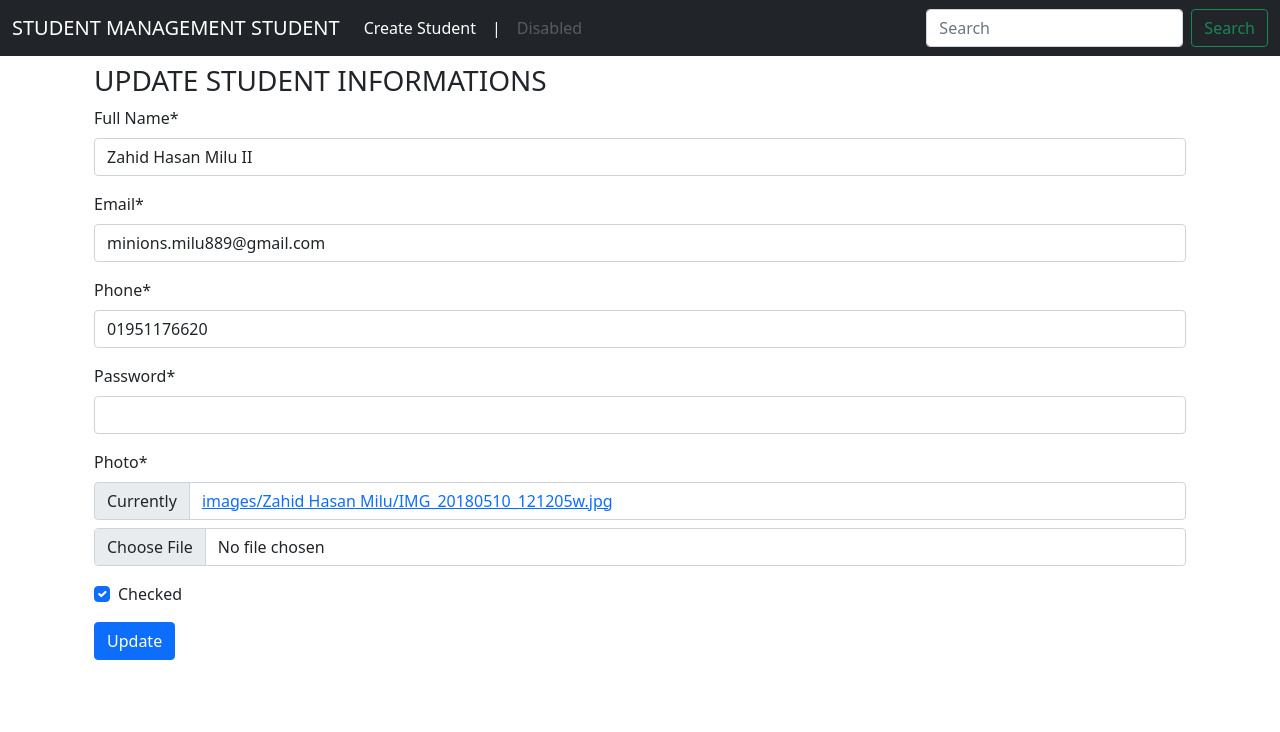
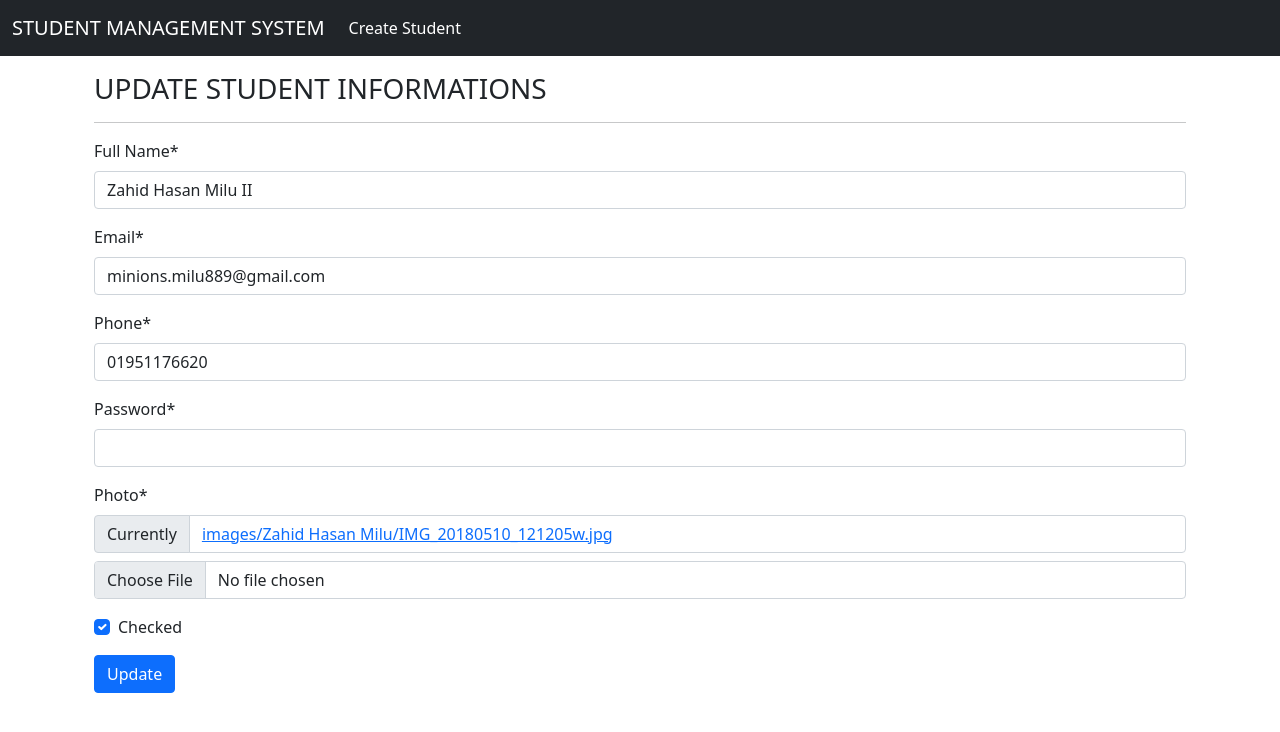
Before and after one commit to zahidhasanmilu/Ostad_Student_managemnet_system, a Django app: page /student/update/4/ in a window 1280 px wide. Shown: the top 732 px of the page. Run offline with Django 4.2, Linux system fonts and the light colour scheme; data comes from the database, SQL or seed files in the repository; both versions use the stored data as it was after the commit; some libraries are stand-ins or nearby versions.

Commit message:
student delete, update

```diff
--- a/Student/urls.py
+++ b/Student/urls.py
@@ -6,6 +6,7 @@ urlpatterns = [
     path('', views.home, name='home'),
     path('create_student/', views.create_student, name='create_student'),
     path('student/update/<int:student_id>/', views.update_student, name='student_update'),
+    path('student/delete/<int:student_id>/', views.delete_student, name='student_delete'),
 
     # path('add_student/', views.add_student, name='add_student'),
     # path('update_student/<int:id>/', views.update_student, name='update_student'),
--- a/Student/views.py
+++ b/Student/views.py
@@ -37,3 +37,10 @@ def update_student(request, student_id):
         else:
             return HttpResponse('Something went wrong')
     return render(request, 'create_student.html', context={'form': form, 'update': True})
+
+
+def delete_student(request, student_id):
+    student = Students.objects.get(id=student_id)
+    student.delete()
+    messages.success(request, 'Student deleted successfully.')
+    return redirect('home')
--- a/templates/create_student.html
+++ b/templates/create_student.html
@@ -2,16 +2,21 @@
 {% load crispy_forms_tags %}
 
 {% block title %}
+{% if update %}
+UPDATE STUDENT
+{% else %}
 CREATE STUDENT
+{% endif %}
 {% endblock title %}
 
 {% block content %}
-<div class="container mt-2">
+<div class="container mt-3">
     {% if update %}
     <h3>UPDATE STUDENT INFORMATIONS</h3>
     {% else %}
     <h3>CREATE STUDENT INFORMATIONS</h3>
     {% endif %}
+    <hr>
 
 
     <form method="POST" enctype="multipart/form-data">
@@ -22,7 +27,8 @@ CREATE STUDENT
             Update
             {% else %}
             Create
-            {% endif %} </button>
+            {% endif %}
+        </button>
     </form>
 </div>
 {% endblock content %}
--- a/templates/layout.html
+++ b/templates/layout.html
@@ -12,7 +12,7 @@
 
     <title>
         {% block title %}
-        Student Management System
+        STUDENT MANAGEMENT SYSTEM
         {% endblock title %}
     </title>
 </head>
@@ -20,7 +20,7 @@
 <body>
     <nav class="navbar navbar-expand-lg navbar-dark bg-dark">
         <div class="container-fluid">
-            <a class="navbar-brand" href="{% url 'home' %}">STUDENT MANAGEMENT STUDENT</a>
+            <a class="navbar-brand" href="{% url 'home' %}">STUDENT MANAGEMENT SYSTEM</a>
             <button class="navbar-toggler" type="button" data-bs-toggle="collapse"
                 data-bs-target="#navbarSupportedContent" aria-controls="navbarSupportedContent" aria-expanded="false"
                 aria-label="Toggle navigation">
@@ -31,17 +31,12 @@
                     <li class="nav-item">
                         <a class="nav-link active" href="{% url 'create_student' %}">Create Student</a>
                     </li>
-                    <li class="nav-item">
+                    <!-- <li class="nav-item">
                         <a class="nav-link active">|</a>
-                    </li>
-                    <li class="nav-item">
-                        <a class="nav-link disabled" href="#" tabindex="-1" aria-disabled="true">Disabled</a>
-                    </li>
+                    </li> -->
+
                 </ul>
-                <form class="d-flex">
-                    <input class="form-control me-2" type="search" placeholder="Search" aria-label="Search">
-                    <button class="btn btn-outline-success" type="submit">Search</button>
-                </form>
+
             </div>
         </div>
     </nav>
```
Also changed, not shown: templates/home.html (+16 -9 lines), db.sqlite3, 2 other files.
